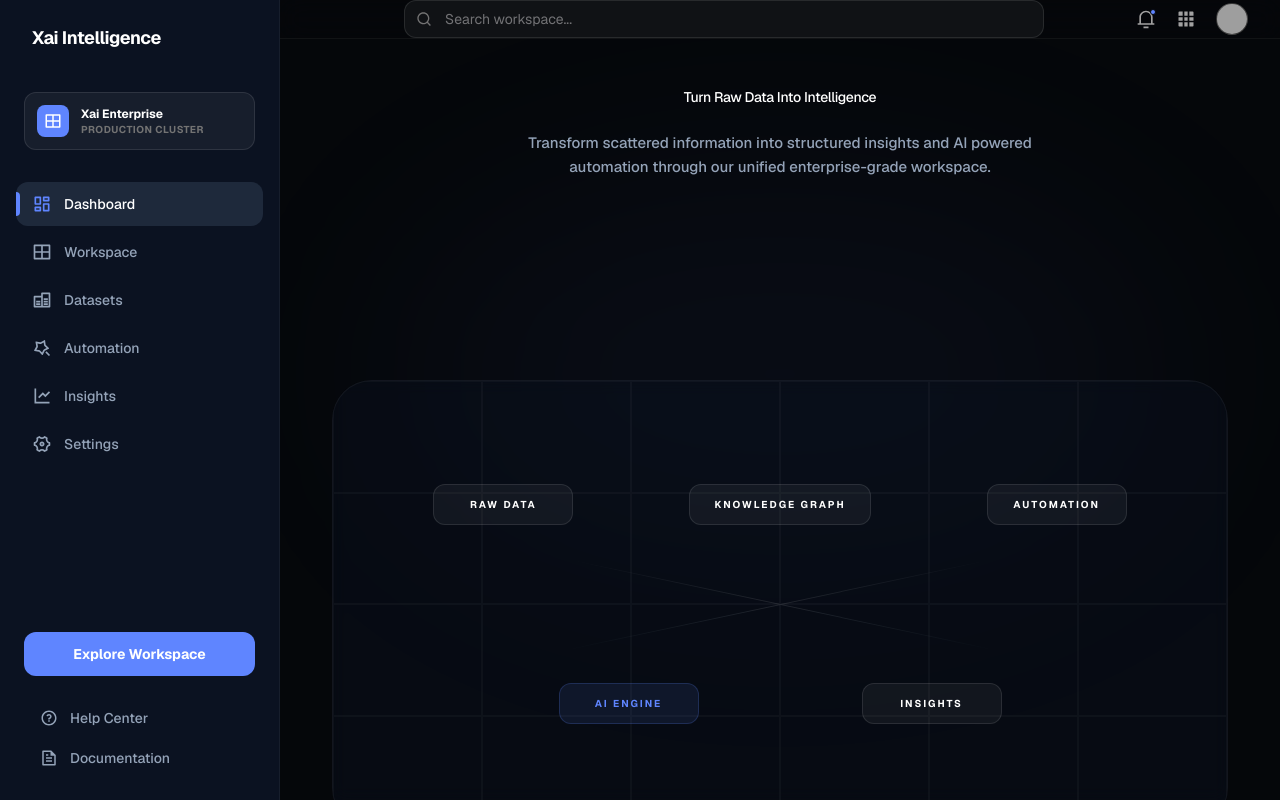
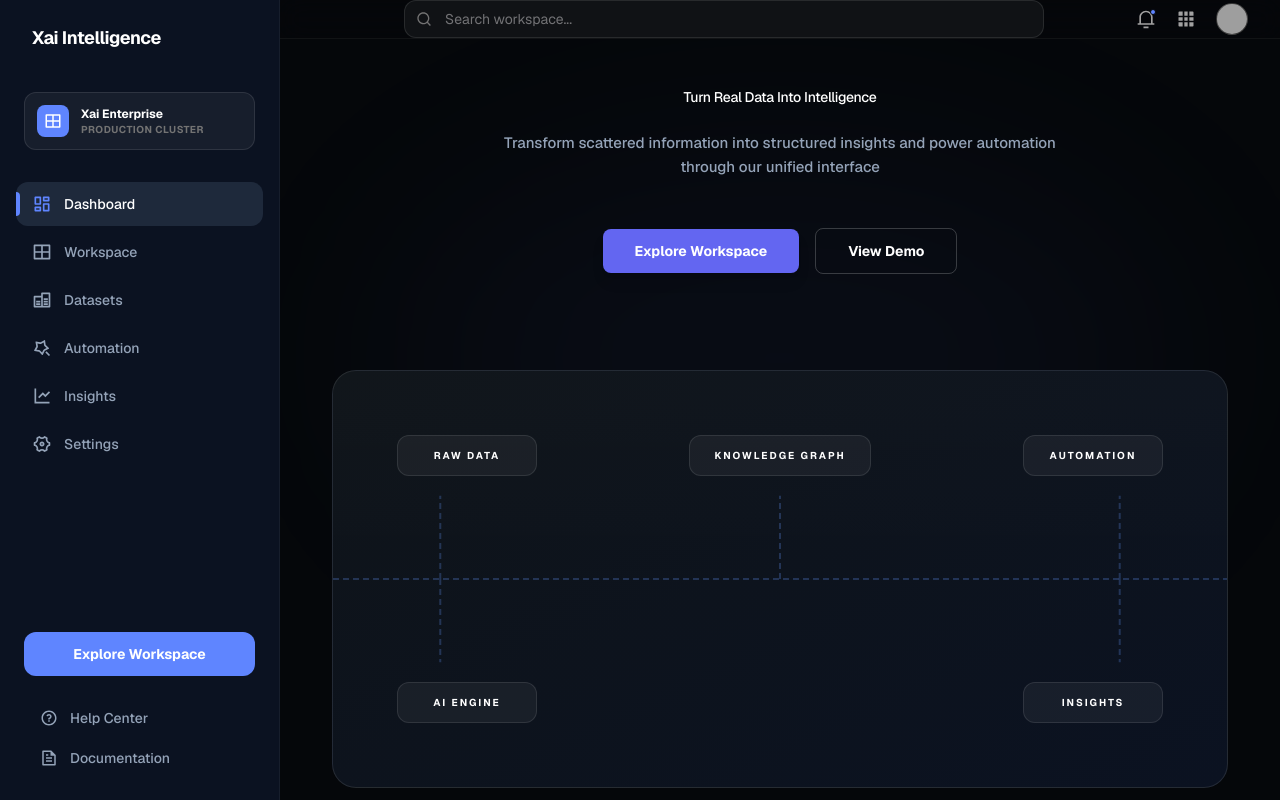
Before and after one commit to ShuvrotoKumar/x-ai, a Next.js app: page / in a window 1280 px wide. Built offline with nearby package versions, Linux system fonts and the light colour scheme; grey boxes are pictures that could not be loaded.

Commit message:
feat: enhance Hero component with improved animations, updated text, and refined layout

```diff
--- a/components/Hero.tsx
+++ b/components/Hero.tsx
@@ -1,7 +1,6 @@
 "use client";
 
 import React, { useEffect, useRef } from "react";
-import { motion } from "framer-motion";
 import { cn } from "@/lib/utils";
 import gsap from "gsap";
 
@@ -28,24 +27,22 @@ export const Hero = () => {
       tl.from(titleRef.current, {
         y: 20,
         opacity: 0,
-        duration: 1,
-        delay: 0.2
+        duration: 0.8
       })
       .from(descRef.current, {
         y: 20,
         opacity: 0,
-        duration: 1
-      }, "-=0.7")
-      .from(buttonGroupRef.current?.children || [], {
+        duration: 0.8
+      }, "-=0.6")
+      .from(buttonGroupRef.current, {
         y: 20,
         opacity: 0,
-        duration: 0.8,
-        stagger: 0.1
-      }, "-=0.7")
+        duration: 0.8
+      }, "-=0.6")
       .from(cardRef.current, {
         y: 40,
         opacity: 0,
-        duration: 1.2
+        duration: 1
       }, "-=0.5");
     }, containerRef);
 
@@ -62,27 +59,27 @@ export const Hero = () => {
           ref={titleRef}
           className="text-[13px] md:text-sm font-medium text-white mb-6 tracking-tight"
         >
-          Turn Raw Data Into Intelligence
+          Turn Real Data Into Intelligence
         </div>
 
         <p
           ref={descRef}
           className="max-w-xl mx-auto text-[13px] md:text-[15px] text-[#94A3B8] mb-12 leading-relaxed font-medium"
         >
-          Transform scattered information into structured insights and AI powered automation through our unified enterprise-grade workspace.
+          Transform scattered information into structured insights and power automation through our unified interface
         </p>
 
         <div
           ref={buttonGroupRef}
-          className="flex items-center justify-center gap-4 mb-24"
+          className="flex flex-col sm:flex-row items-center justify-center gap-4 mb-24"
         >
           <button
-            className="px-10 py-4 bg-[#6366f1] text-white text-[15px] font-bold rounded-xl hover:bg-[#4f46e5] transition-all duration-300 shadow-[0_0_40px_rgba(99,102,241,0.25)] hover:shadow-[0_0_50px_rgba(99,102,241,0.4)] active:scale-[0.98]"
+            className="w-full sm:w-auto px-8 py-3 bg-[#6366f1] hover:bg-[#4f46e5] text-white text-sm font-bold rounded-lg transition-all duration-300 shadow-lg hover:shadow-xl active:scale-95"
           >
             Explore Workspace
           </button>
           <button
-            className="px-10 py-4 bg-[#1E293B]/60 text-white text-[15px] font-bold rounded-xl border border-white/5 hover:bg-[#1E293B]/80 transition-all duration-300 hover:border-white/10 active:scale-[0.98]"
+            className="w-full sm:w-auto px-8 py-3 bg-transparent border border-white/20 hover:border-white/40 text-white text-sm font-bold rounded-lg transition-all duration-300 hover:bg-white/5 active:scale-95"
           >
             View Demo
           </button>
@@ -91,39 +88,47 @@ export const Hero = () => {
         {/* Workflow Diagram Card */}
         <div
           ref={cardRef}
-          className="relative w-full max-w-5xl mx-auto aspect-[16/8] bg-[#0B1221]/40 border border-white/5 rounded-[40px] p-12 overflow-hidden flex flex-col justify-center backdrop-blur-sm"
+          className="relative w-full max-w-4xl mx-auto bg-gradient-to-br from-[#0F1419] to-[#0B1221] border border-white/10 rounded-[24px] p-16 overflow-hidden backdrop-blur-sm"
         >
-          {/* Subtle Grid Lines */}
-          <div className="absolute inset-0 grid grid-cols-6 grid-rows-4 pointer-events-none">
-            {Array.from({ length: 24 }).map((_, i) => (
-              <div key={i} className="border-[0.5px] border-white/[0.03]" />
-            ))}
+          {/* Subtle Background Glow */}
+          <div className="absolute inset-0 rounded-[24px] pointer-events-none opacity-20">
+            <div className="absolute inset-0 bg-gradient-to-b from-white/5 via-transparent to-transparent rounded-[24px]" />
           </div>
 
-          <div className="relative h-full grid grid-cols-3 items-center gap-x-8">
-            <div className="flex justify-center">
+          {/* SVG Connection Lines */}
+          <svg className="absolute inset-0 w-full h-full pointer-events-none">
+            {/* Middle horizontal line extending across full width */}
+            <line x1="0" y1="50%" x2="100%" y2="50%" stroke="rgba(100, 150, 255, 0.25)" strokeWidth="2" strokeDasharray="6,4" />
+
+            {/* Vertical line from middle to Raw Data */}
+            <line x1="12%" y1="50%" x2="12%" y2="30%" stroke="rgba(100, 150, 255, 0.25)" strokeWidth="2" strokeDasharray="6,4" />
+
+            {/* Vertical line from middle to Knowledge Graph */}
+            <line x1="50%" y1="50%" x2="50%" y2="30%" stroke="rgba(100, 150, 255, 0.25)" strokeWidth="2" strokeDasharray="6,4" />
+
+            {/* Vertical line from middle to Automation */}
+            <line x1="88%" y1="50%" x2="88%" y2="30%" stroke="rgba(100, 150, 255, 0.25)" strokeWidth="2" strokeDasharray="6,4" />
+
+            {/* Vertical line from middle to AI Engine */}
+            <line x1="12%" y1="50%" x2="12%" y2="70%" stroke="rgba(100, 150, 255, 0.25)" strokeWidth="2" strokeDasharray="6,4" />
+
+            {/* Vertical line from middle to Insights */}
+            <line x1="88%" y1="50%" x2="88%" y2="70%" stroke="rgba(100, 150, 255, 0.25)" strokeWidth="2" strokeDasharray="6,4" />
+          </svg>
+
+          <div className="relative h-72 flex flex-col justify-between">
+            {/* Top Row - 3 nodes equally spaced */}
+            <div className="flex justify-between items-center">
               <WorkflowNode label="Raw Data" />
-            </div>
-            <div className="flex justify-center">
               <WorkflowNode label="Knowledge Graph" />
-            </div>
-            <div className="flex justify-center">
               <WorkflowNode label="Automation" />
             </div>
 
-            <div className="col-span-3 grid grid-cols-2 mt-12 px-24">
-               <div className="flex justify-center">
-                  <WorkflowNode label="AI Engine" className="bg-[#5F85FF]/10 border-[#5F85FF]/20 text-[#5F85FF]" />
-               </div>
-               <div className="flex justify-center">
-                  <WorkflowNode label="Insights" />
-               </div>
+            {/* Bottom Row - 2 nodes at edges */}
+            <div className="flex justify-between items-center">
+              <WorkflowNode label="AI Engine" />
+              <WorkflowNode label="Insights" />
             </div>
-          </div>
-
-          <div className="absolute inset-0 pointer-events-none overflow-hidden opacity-10">
-             <div className="absolute top-1/2 left-1/4 w-1/2 h-px bg-gradient-to-r from-transparent via-white to-transparent rotate-12" />
-             <div className="absolute top-1/2 left-1/4 w-1/2 h-px bg-gradient-to-r from-transparent via-white to-transparent -rotate-12" />
           </div>
         </div>
       </div>
```
